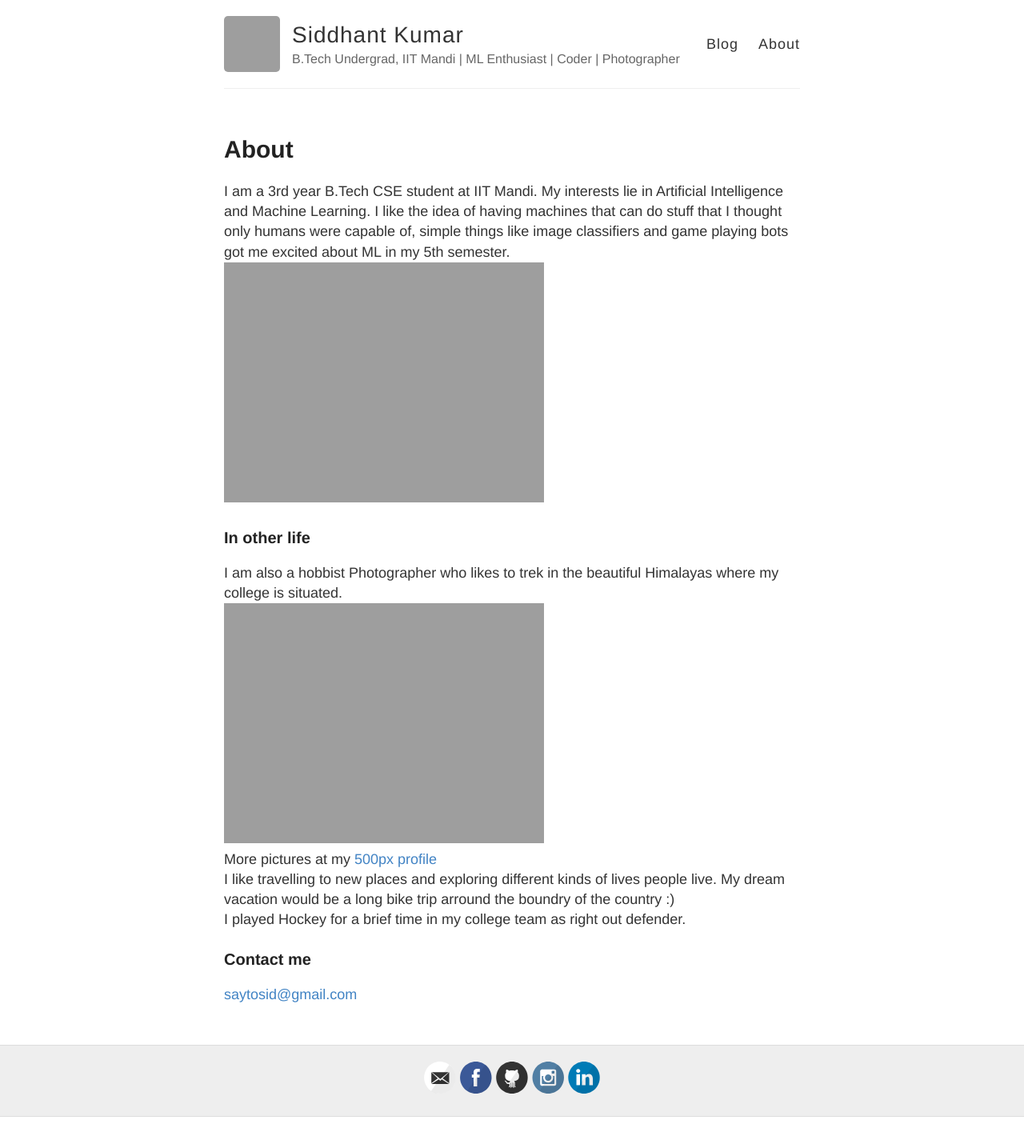
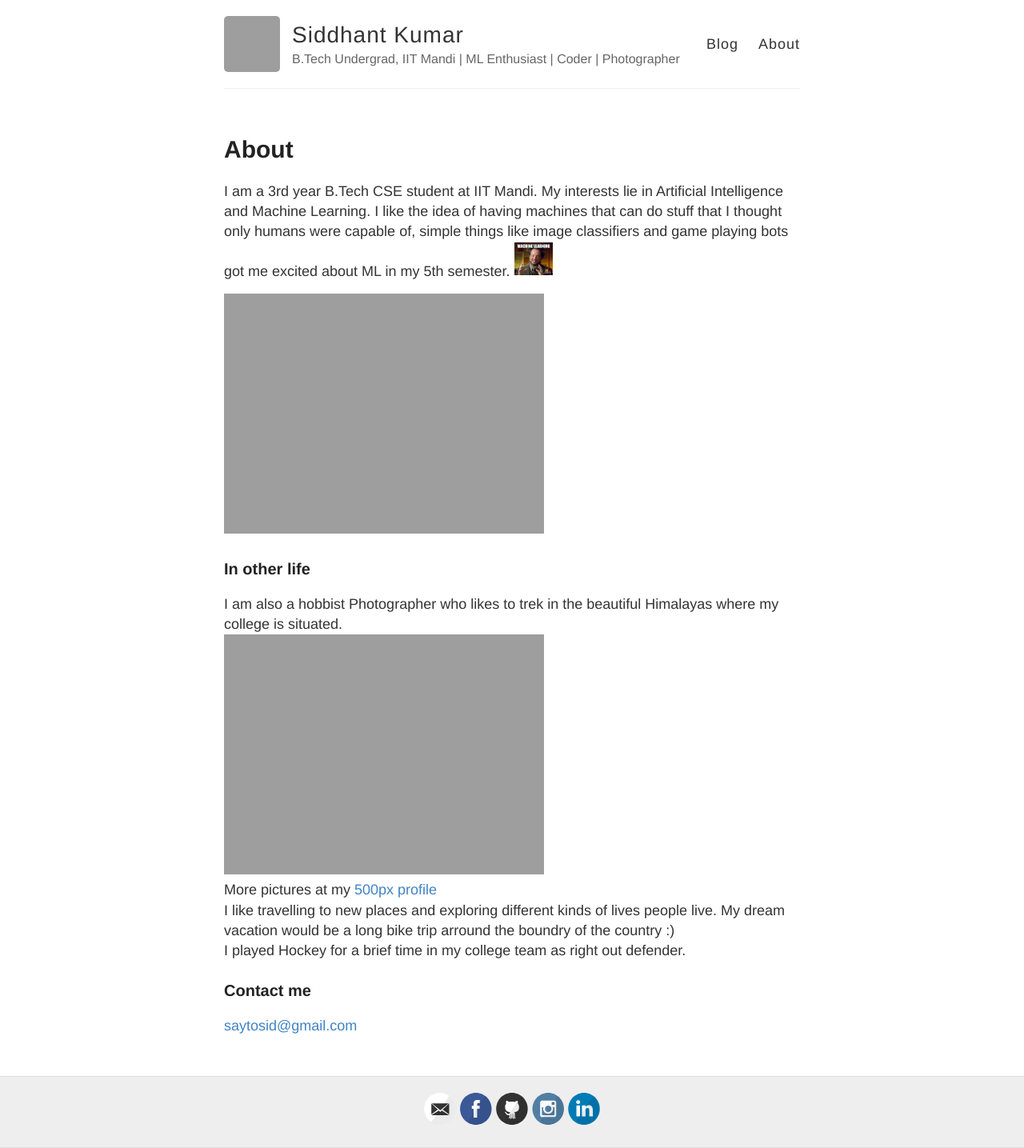
Before and after one commit to saytosid/saytosid.github.io, a Jekyll site: the page built from about.md, in a window 1280 px wide. Shown: the whole page at 80% size. Built offline with Jekyll 4.4.1, drawn with Linux system fonts in a browser that asks for light colours; before the commit the page ends 1396 px from its top, so only the background shows below that; grey boxes are pictures that could not be loaded.

Commit message:
Updated about.md

```diff
--- a/about.md
+++ b/about.md
@@ -5,6 +5,8 @@ permalink: /about/
 published: true
 ---
 I am a 3rd year B.Tech CSE student at IIT Mandi. My interests lie in Artificial Intelligence and Machine Learning. I like the idea of having machines that can do stuff that I thought only humans were capable of, simple things like image classifiers and game playing bots got me excited about ML in my 5th semester.
+<img src="{{site.baseurl}}/images/ML_meme.jpg" width="48">
+
 ![]({{site.baseurl}}/images/ML_meme.jpg | width="320px")
 ### In other life
 I am also a hobbist Photographer who likes to trek in the beautiful Himalayas where my college is situated.
```
